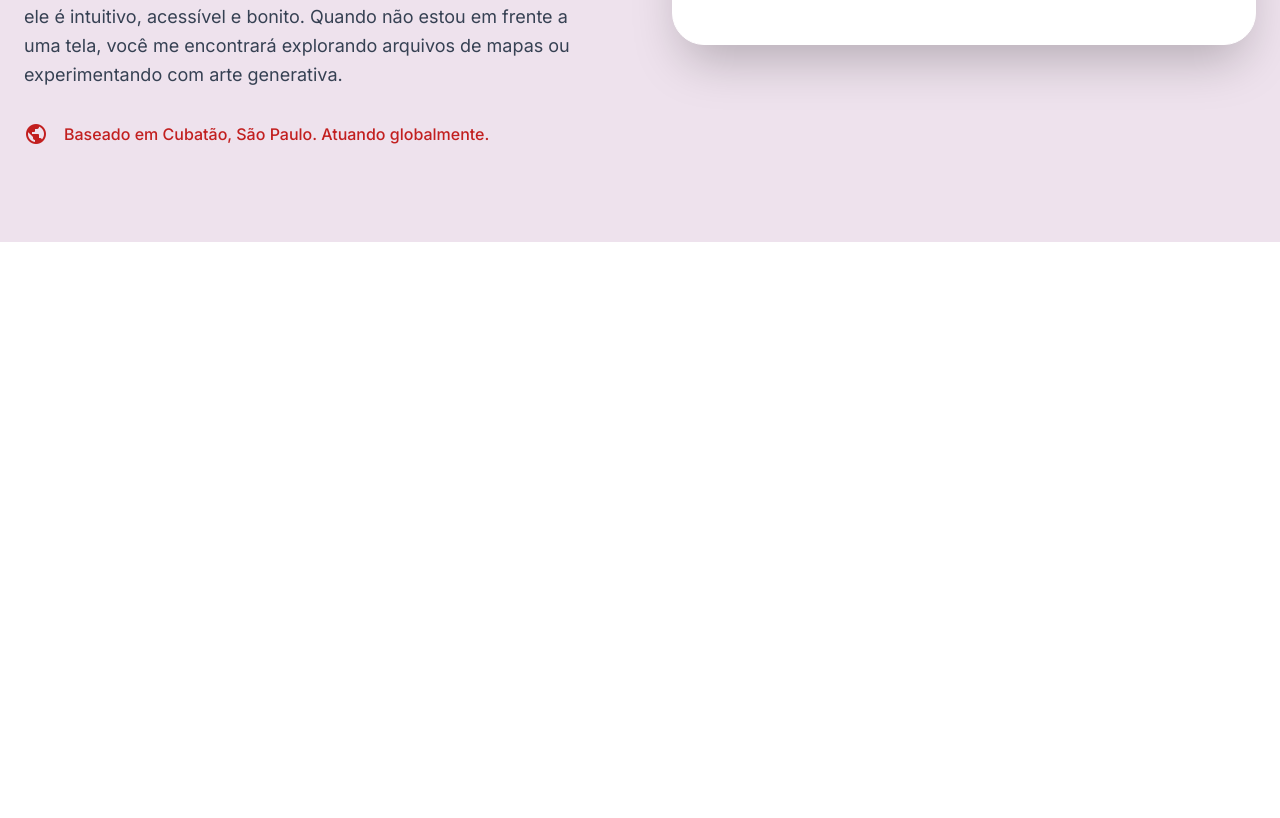
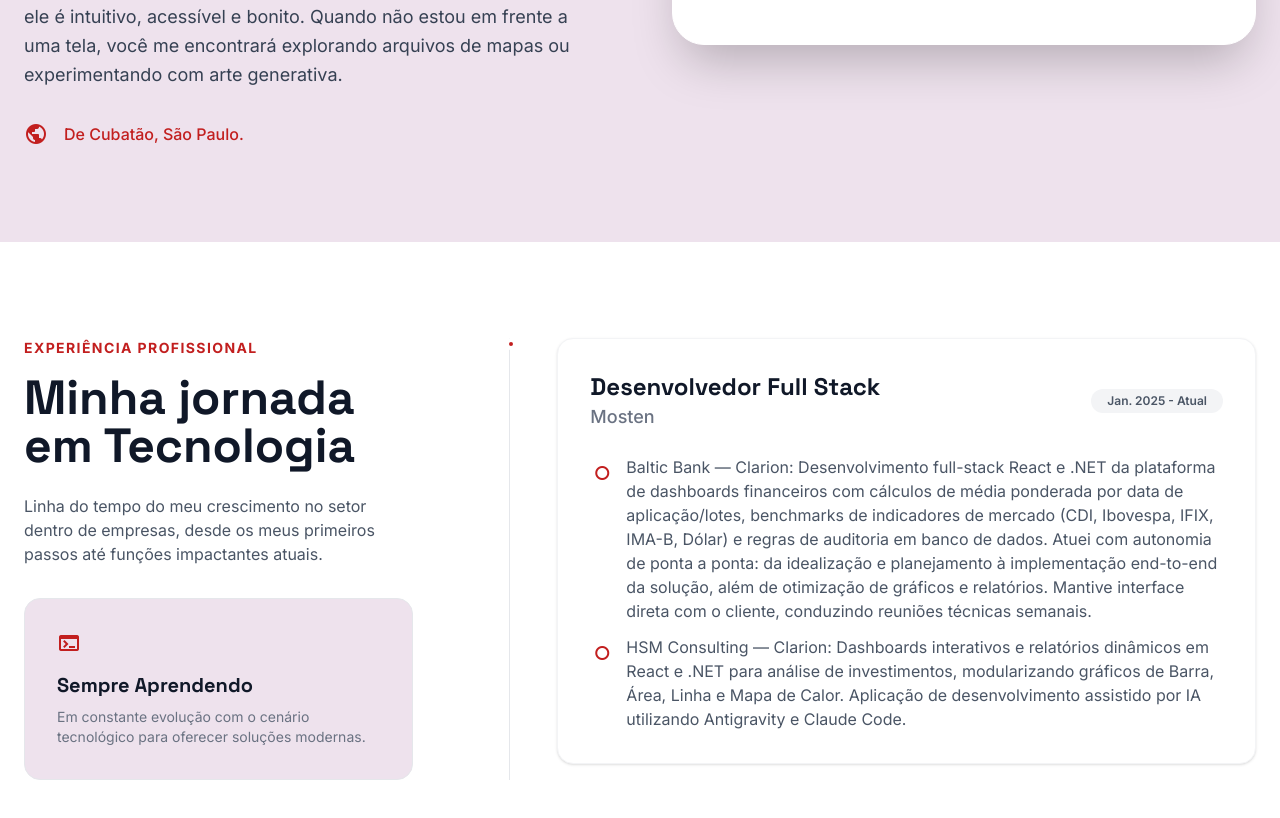
Before and after one commit to guilhermelins7/guilhermelins7.github.io, a React (Vite) app: page / in a window 1280 px wide. Shown: the part 1336-2154 px from the top of the page. Before the commit the page ends 1578 px from the top, so only its background shows below. Built offline with nearby package versions, Linux system fonts and the light colour scheme.

Commit message:
feat: Seção Experiências de Trabalho

```diff
--- a/src/App.tsx
+++ b/src/App.tsx
@@ -1,3 +1,4 @@
+import Experience from "./sections/Experience"
 import Header from "./sections/Header"
 import Hero from "./sections/Hero"
 import Sobre from "./sections/Sobre"
@@ -9,6 +10,7 @@ function App() {
       <Header/>
       <Hero/>
       <Sobre/>
+      <Experience/>
     </>
   )
 }
--- /dev/null
+++ b/src/components/SectionTitle.tsx
@@ -0,0 +1,11 @@
+interface SectionTitleProps {
+    title: string;
+}
+
+export default function SectionTitle({title}: SectionTitleProps) {
+  return (
+    <span className="text-primary font-bold uppercase tracking-widest text-sm mb-4 block">
+        {title}
+    </span>
+  );
+}
--- /dev/null
+++ b/src/components/WorkExperience.tsx
@@ -0,0 +1,46 @@
+interface WorkExperienceProps {
+  role: string;
+  company: string;
+  jobDescriptions: string[];
+  experienceTime: string;
+}
+
+export default function WorkExperience({
+  role,
+  company,
+  jobDescriptions,
+  experienceTime,
+}: WorkExperienceProps) {
+  return (
+    <div className="relative md:pl-20 group">
+      <div className="absolute left-0 md:left-[28px] top-0 w-3 h-3 bg-primary rounded-full border-4 border-white dark:border-background-dark hidden md:block z-10 transition-transform group-hover:scale-150"></div>
+      <div className="bg-white dark:bg-surface-dark p-8 rounded-2xl border border-gray-100 dark:border-gray-800 shadow-sm hover:shadow-xl transition-all duration-300">
+        <div className="flex flex-col sm:flex-row sm:items-center justify-between mb-6 gap-4">
+          <div>
+            <h3 className="text-2xl font-display font-bold text-gray-900 dark:text-white group-hover:text-primary transition-colors">
+              {role}
+            </h3>
+            <p className="text-lg font-medium text-gray-500 dark:text-gray-400">
+              {company}
+            </p>
+          </div>
+          <div className="px-4 py-1 bg-gray-100 dark:bg-gray-800 rounded-full text-xs font-semibold text-gray-600 dark:text-gray-300 self-start sm:self-center">
+            {experienceTime}
+          </div>
+        </div>
+        <ul className="space-y-3 text-gray-600 dark:text-gray-400 list-none">
+          {jobDescriptions.map((jobDescription, index) => (
+            <li key={index} className="flex gap-3">
+              <span className="text-primary mt-1.5 material-symbols-outlined text-sm">
+                fiber_manual_record
+              </span>
+              <span>
+                {jobDescription}
+              </span>
+            </li>
+          ))}
+        </ul>
+      </div>
+    </div>
+  );
+}
--- /dev/null
+++ b/src/sections/Experience.tsx
@@ -0,0 +1,51 @@
+import SectionTitle from "../components/SectionTitle";
+import WorkExperience from "../components/WorkExperience";
+
+export default function Experience() {
+  return (
+    <section
+      className="py-24 bg-background-light dark:bg-background-dark overflow-hidden"
+      id="experience"
+    >
+      <div className="container mx-auto px-6">
+        <div className="flex flex-col md:flex-row gap-16">
+          <div className="md:w-1/3">
+            <SectionTitle title="Experiência Profissional" />
+            <h2 className="text-4xl md:text-5xl font-display font-bold mb-6">
+              Minha jornada em Tecnologia
+            </h2>
+            <p className="text-gray-600 dark:text-gray-400 mb-8 max-w-sm">
+              Linha do tempo do meu crescimento no setor dentro de empresas, desde os meus
+              primeiros passos até funções impactantes atuais.
+            </p>
+            <div className="p-8 bg-surface-light dark:bg-surface-dark rounded-2xl border border-gray-200 dark:border-gray-800">
+              <span className="material-symbols-outlined text-4xl text-primary mb-4">
+                terminal
+              </span>
+              <h4 className="text-xl font-bold mb-2 font-display">
+                Sempre Aprendendo
+              </h4>
+              <p className="text-sm text-gray-500 dark:text-gray-400">
+                Em constante evolução com o cenário tecnológico para oferecer soluções modernas.
+              </p>
+            </div>
+          </div>
+          <div className="md:w-2/3 relative">
+            <div className="absolute left-0 md:left-8 top-0 bottom-0 w-px bg-gray-200 dark:bg-gray-800 hidden md:block"></div>
+            <div className="space-y-12">
+              <WorkExperience
+                role="Desenvolvedor Full Stack"
+                company="Mosten"
+                experienceTime="Jan. 2025 - Atual"
+                jobDescriptions={[
+                  "Baltic Bank — Clarion: Desenvolvimento full-stack React e .NET da plataforma de dashboards financeiros com cálculos de média ponderada por data de aplicação/lotes, benchmarks de indicadores de mercado (CDI, Ibovespa, IFIX, IMA-B, Dólar) e regras de auditoria em banco de dados. Atuei com autonomia de ponta a ponta: da idealização e planejamento à implementação end-to-end da solução, além de otimização de gráficos e relatórios. Mantive interface direta com o cliente, conduzindo reuniões técnicas semanais.",
+                  "HSM Consulting — Clarion: Dashboards interativos e relatórios dinâmicos em React e .NET para análise de investimentos, modularizando gráficos de Barra, Área, Linha e Mapa de Calor. Aplicação de desenvolvimento assistido por IA utilizando Antigravity e Claude Code.",
+                ]}
+              />
+            </div>
+          </div>
+        </div>
+      </div>
+    </section>
+  );
+}
--- a/src/sections/Hero.tsx
+++ b/src/sections/Hero.tsx
@@ -17,7 +17,7 @@ export default function Hero() {
           </div>
         </div>
         <h1 className="text-5xl md:text-8xl font-display font-bold mb-6 tracking-tight leading-tight">
-          <span className="text-primary">Desenvolvedor</span><br/>Full-stack &amp; Mobile
+          Desenvolvedor<br/><span className="text-primary">Full-stack</span>
         </h1>
         <p className="text-lg md:text-xl text-gray-600 dark:text-gray-400 max-w-2xl mx-auto mb-12 leading-relaxed">
             Apaixonado por criar soluções inovadoras e experiências digitais excepcionais por meio de tecnologia.
--- a/src/sections/Sobre.tsx
+++ b/src/sections/Sobre.tsx
@@ -1,17 +1,17 @@
+import SectionTitle from "../components/SectionTitle";
+
 export default function Sobre() {
   return (
-    <section class="py-24 bg-surface-light dark:bg-surface-dark" id="sobre">
-      <div class="container mx-auto px-6">
-        <div class="grid grid-cols-1 lg:grid-cols-2 gap-16 items-center">
+    <section className="py-24 bg-surface-light dark:bg-surface-dark" id="sobre">
+      <div className="container mx-auto px-6">
+        <div className="grid grid-cols-1 lg:grid-cols-2 gap-16 items-center">
           <div>
-            <span class="text-primary font-bold uppercase tracking-widest text-sm mb-4 block">
-              Sobre mim
-            </span>
-            <h2 class="text-4xl md:text-5xl font-display font-bold mb-8 leading-tight">
+            <SectionTitle title="Sobre mim"/>
+            <h2 className="text-4xl md:text-5xl font-display font-bold mb-8 leading-tight">
               Uma jornada movida pela{" "}
-              <span class="text-primary text-opacity-80">curiosidade</span>
+              <span className="text-primary text-opacity-80">curiosidade</span>
             </h2>
-            <div class="space-y-6 text-gray-700 dark:text-gray-300 text-lg leading-relaxed">
+            <div className="space-y-6 text-gray-700 dark:text-gray-300 text-lg leading-relaxed">
               <p>
                 Originário de uma cidade pequena com muita imaginação, descobri
                 a magia da programação ainda jovem. O que começou com simples
@@ -27,45 +27,45 @@ export default function Sobre() {
                 mapas ou experimentando com arte generativa.
               </p>
             </div>
-            <div class="mt-8 flex items-center gap-4 text-primary">
-              <span class="material-symbols-outlined text-3xl">public</span>
-              <span class="font-medium">
-                Baseado em Cubatão, São Paulo. Atuando globalmente.
+            <div className="mt-8 flex items-center gap-4 text-primary">
+              <span className="material-symbols-outlined text-3xl">public</span>
+              <span className="font-medium">
+                De Cubatão, São Paulo.
               </span>
             </div>
           </div>
-          <div class="relative">
-            <div class="absolute -top-6 -right-6 w-24 h-24 bg-primary/10 rounded-full blur-2xl"></div>
-            <div class="bg-white dark:bg-background-dark p-8 md:p-12 rounded-[2rem] shadow-2xl border border-white dark:border-gray-800 relative overflow-hidden group">
-              <div class="absolute top-0 right-0 p-6 opacity-10 group-hover:opacity-20 transition-opacity">
-                <span class="material-symbols-outlined text-8xl">school</span>
+          <div className="relative">
+            <div className="absolute -top-6 -right-6 w-24 h-24 bg-primary/10 rounded-full blur-2xl"></div>
+            <div className="bg-white dark:bg-background-dark p-8 md:p-12 rounded-[2rem] shadow-2xl border border-white dark:border-gray-800 relative overflow-hidden group">
+              <div className="absolute top-0 right-0 p-6 opacity-10 group-hover:opacity-20 transition-opacity">
+                <span className="material-symbols-outlined text-8xl">school</span>
               </div>
-              <div class="relative z-10">
-                <div class="flex items-center gap-4 mb-8">
-                  <div class="w-12 h-12 bg-primary/10 rounded-xl flex items-center justify-center text-primary">
-                    <span class="material-symbols-outlined">history_edu</span>
+              <div className="relative z-10">
+                <div className="flex items-center gap-4 mb-8">
+                  <div className="w-12 h-12 bg-primary/10 rounded-xl flex items-center justify-center text-primary">
+                    <span className="material-symbols-outlined">history_edu</span>
                   </div>
-                  <h3 class="text-2xl font-display font-bold">Educação</h3>
+                  <h3 className="text-2xl font-display font-bold">Educação</h3>
                 </div>
-                <div class="space-y-8">
-                  <div class="relative pl-8 border-l-2 border-primary/20 hover:border-primary transition-colors">
-                    <div class="absolute -left-[9px] top-0 w-4 h-4 rounded-full bg-primary border-4 border-white dark:border-background-dark"></div>
-                    <h4 class="text-xl font-bold font-display">
+                <div className="space-y-8">
+                  <div className="relative pl-8 border-l-2 border-primary/20 hover:border-primary transition-colors">
+                    <div className="absolute -left-[9px] top-0 w-4 h-4 rounded-full bg-primary border-4 border-white dark:border-background-dark"></div>
+                    <h4 className="text-xl font-bold font-display">
                       Universidade Santa Cecília
                     </h4>
-                    <p class="text-primary font-medium mb-1">
+                    <p className="text-primary font-medium mb-1">
                       Bacharelado em Sistemas de Informação
                     </p>
-                    <p class="text-sm text-gray-500 dark:text-gray-400">
+                    <p className="text-sm text-gray-500 dark:text-gray-400">
                       Agosto de 2023 • Junho 2027
                     </p>
                   </div>
                 </div>
-                <div class="mt-12 p-4 bg-surface-light/50 dark:bg-surface-dark/50 rounded-xl border border-gray-100 dark:border-gray-800 flex items-center gap-3">
-                  <span class="material-symbols-outlined text-primary">
+                <div className="mt-12 p-4 bg-surface-light/50 dark:bg-surface-dark/50 rounded-xl border border-gray-100 dark:border-gray-800 flex items-center gap-3">
+                  <span className="material-symbols-outlined text-primary">
                     workspace_premium
                   </span>
-                  <span class="text-sm font-medium">
+                  <span className="text-sm font-medium">
                     Arquiteto de Nuvem Certificado &amp; Profissional Full-Stack
                   </span>
                 </div>
```
